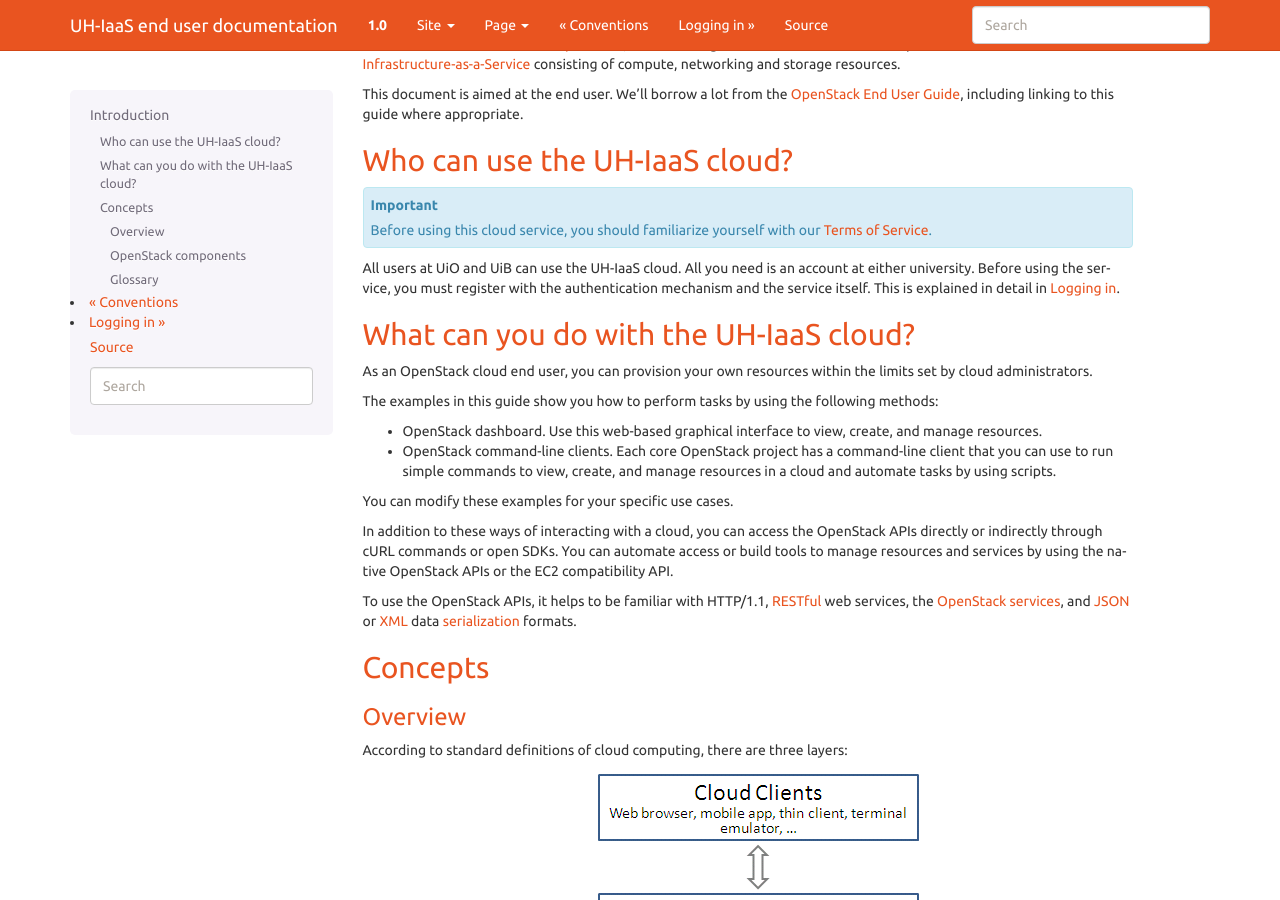
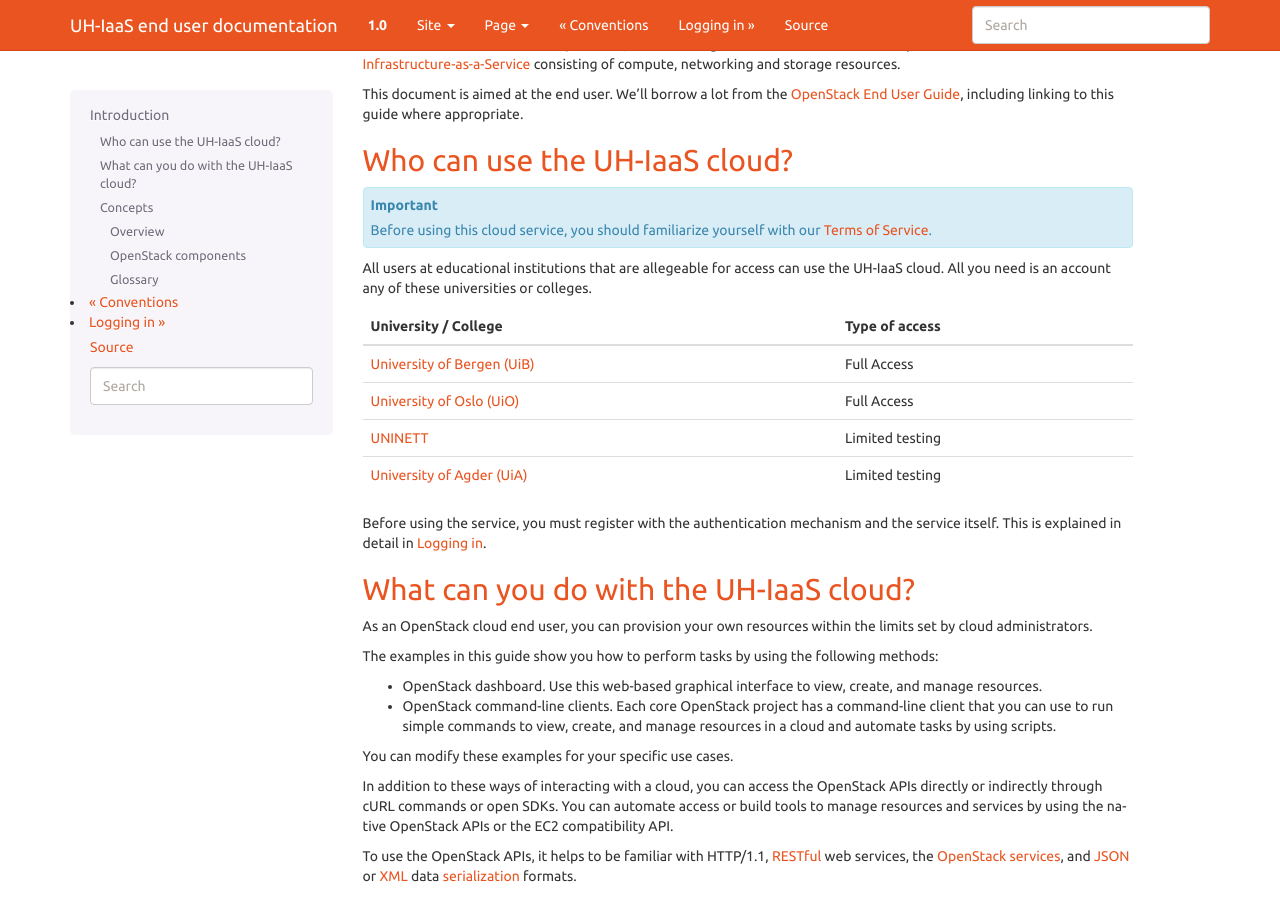
Before and after one commit to norcams/docs-enduser, a Sphinx documentation site: the page built from docs/intro.rst, in a window 1280 px wide and 900 px high, scrolled down 334 px. Built offline with Sphinx 7.4.7, drawn with Linux system fonts in a browser that asks for light colours.

Commit message:
access list

```diff
--- a/docs/intro.rst
+++ b/docs/intro.rst
@@ -32,14 +32,34 @@ Who can use the UH-IaaS cloud?
 .. _Terms of Service: terms-of-service.html
 .. _Logging in: login.html
 
+.. _University of Bergen (UiB): http://www.uib.no/
+.. _University of Oslo (UiO): http://www.uio.no/
+.. _UNINETT: https://www.uninett.no/
+.. _University of Agder (UiA): http://www.uia.no/
+
 .. IMPORTANT::
    Before using this cloud service, you should familiarize yourself
    with our `Terms of Service`_.
 
-All users at UiO and UiB can use the UH-IaaS cloud. All you need is an
-account at either university. Before using the service, you must
-register with the authentication mechanism and the service
-itself. This is explained in detail in `Logging in`_.
+All users at educational institutions that are allegeable for access
+can use the UH-IaaS cloud. All you need is an account any of these
+universities or colleges.
+
++--------------------------------+---------------------------------+
+| University / College           | Type of access                  |
++================================+=================================+
+| `University of Bergen (UiB)`_  | Full Access                     |
++--------------------------------+---------------------------------+
+| `University of Oslo (UiO)`_    | Full Access                     |
++--------------------------------+---------------------------------+
+| `UNINETT`_                     | Limited testing                 |
++--------------------------------+---------------------------------+
+| `University of Agder (UiA)`_   | Limited testing                 |
++--------------------------------+---------------------------------+
+
+Before using the service, you must register with the authentication
+mechanism and the service itself. This is explained in detail in
+`Logging in`_.
 
 
 What can you do with the UH-IaaS cloud?
```
